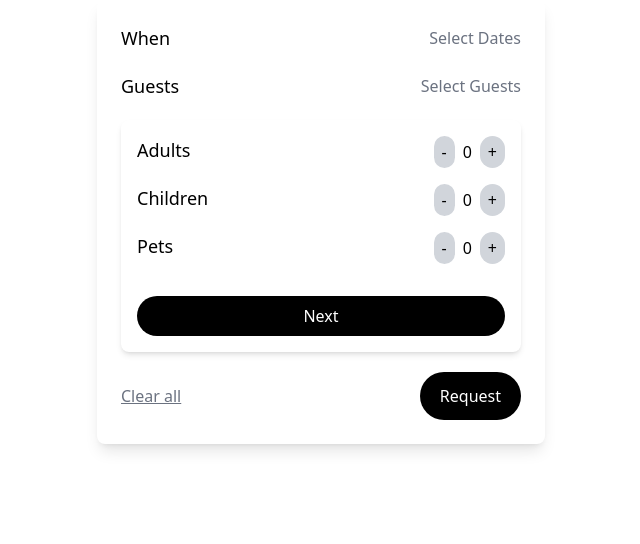
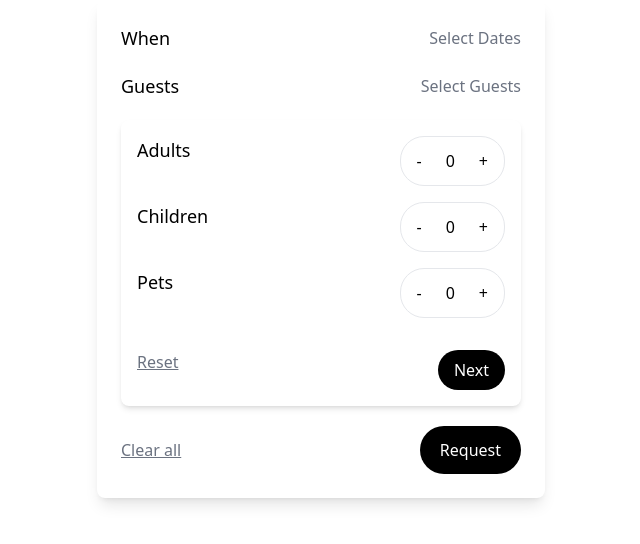
Before and after one commit to vaxojaniashvili/Aliance-calendar, a Next.js app: page /pages/calendar in a window 1280 px wide. Both pictures are taken after a click on the button "Select Guests". Shown: the top 544 px of the page, without its empty margins (319-959 px from the left). Built offline with nearby package versions, Linux system fonts and the light colour scheme.

Commit message:
correcter-UI

```diff
--- a/src/app/components/_organisms/GuestSelector/GuestSelector.tsx
+++ b/src/app/components/_organisms/GuestSelector/GuestSelector.tsx
@@ -24,16 +24,16 @@ const GuestSelector: React.FC<GuestSelectorProps> = ({
       return (
         <div className="flex justify-between mb-4" key={idx}>
           <p className="text-lg">{type}</p>
-          <div className="flex items-center space-x-2">
+          <div className="flex items-center rounded-3xl border py-3 space-x-2">
             <Button
-              className="bg-gray-300 px-2 py-1 rounded-full"
+              className="px-4 rounded-full"
               onClick={() => setCount(Math.max(0, count - 1))}
             >
               -
             </Button>
             <span>{count}</span>
             <Button
-              className="bg-gray-300 px-2 py-1 rounded-full"
+              className="px-4 rounded-full"
               onClick={() => setCount(count + 1)}
             >
               +
@@ -42,12 +42,24 @@ const GuestSelector: React.FC<GuestSelectorProps> = ({
         </div>
       );
     })}
-    <Button
-      onClick={() => setGuestsPopUp(false)}
-      className="bg-black text-white px-4 py-2 w-full rounded-full mt-4"
-    >
-      Next
-    </Button>
+    <div className="flex justify-between items-center">
+      <Button
+        onClick={() => {
+          setAdults(0);
+          setChildren(0);
+          setPets(0);
+        }}
+        className="text-gray-500 underline"
+      >
+        Reset
+      </Button>
+      <Button
+        onClick={() => setGuestsPopUp(false)}
+        className="bg-black text-white px-4 rounded-full py-2 mt-4"
+      >
+        Next
+      </Button>
+    </div>
   </div>
 );
 
```
